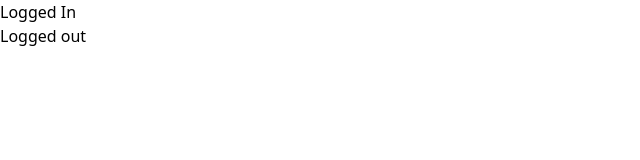
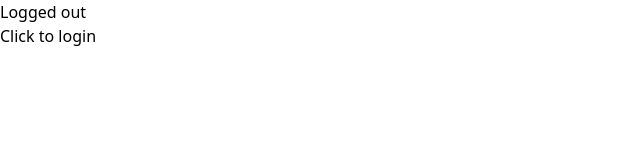
Before and after one commit to aureuneun/nuber-eats-frontend, a React (Create React App) app: page / in a window 1280 px wide. Shown: the top 160 px of the page, without its empty margins (0-640 px from the left). Built offline with nearby package versions, Linux system fonts and the light colour scheme.

Commit message:
feat: Local-only fields

```diff
--- a/src/App.tsx
+++ b/src/App.tsx
@@ -1,14 +1,12 @@
+import { useReactiveVar } from '@apollo/client';
 import React from 'react';
+import { isLoggedInVar } from './apollo';
 import { LoggedInRouter } from './routers/logged-in-router';
 import { LoggedOutRouter } from './routers/logged-out-router';
 
 function App() {
-  return (
-    <>
-      <LoggedInRouter />
-      <LoggedOutRouter />
-    </>
-  );
+  const isLoggedIn = useReactiveVar(isLoggedInVar);
+  return isLoggedIn ? <LoggedInRouter /> : <LoggedOutRouter />;
 }
 
 export default App;
--- a/src/apollo.ts
+++ b/src/apollo.ts
@@ -1,6 +1,20 @@
-import { ApolloClient, InMemoryCache } from '@apollo/client';
+import { ApolloClient, InMemoryCache, makeVar } from '@apollo/client';
+
+export const isLoggedInVar = makeVar(false);
 
 export const client = new ApolloClient({
   uri: 'http://localhost:4000/graphql',
-  cache: new InMemoryCache(),
+  cache: new InMemoryCache({
+    typePolicies: {
+      Query: {
+        fields: {
+          isLoggedIn: {
+            read() {
+              return isLoggedInVar();
+            },
+          },
+        },
+      },
+    },
+  }),
 });
--- a/src/routers/logged-in-router.tsx
+++ b/src/routers/logged-in-router.tsx
@@ -1,5 +1,11 @@
 import React from 'react';
+import { isLoggedInVar } from '../apollo';
 
 export const LoggedInRouter = () => {
-  return <h1>Logged In</h1>;
+  return (
+    <>
+      <h1>Logged In</h1>
+      <button onClick={() => isLoggedInVar(false)}>Click to logout</button>
+    </>
+  );
 };
--- a/src/routers/logged-out-router.tsx
+++ b/src/routers/logged-out-router.tsx
@@ -1,5 +1,11 @@
 import React from 'react';
+import { isLoggedInVar } from '../apollo';
 
 export const LoggedOutRouter = () => {
-  return <h1>Logged out</h1>;
+  return (
+    <>
+      <h1>Logged out</h1>
+      <button onClick={() => isLoggedInVar(true)}>Click to login</button>
+    </>
+  );
 };
```
